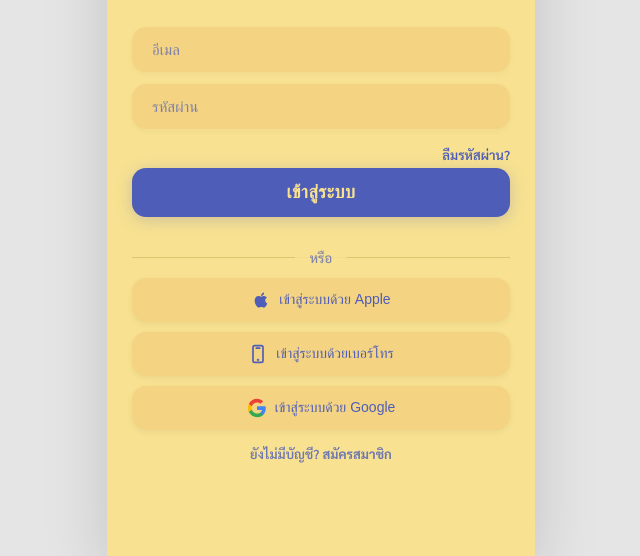
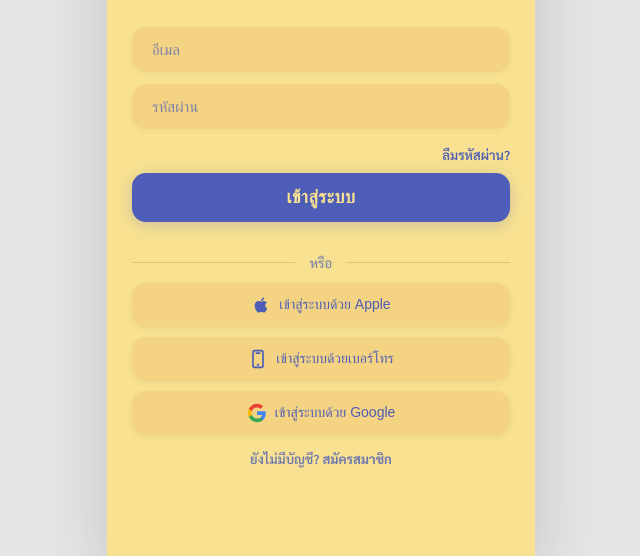
Before and after one commit to Pisol00/yellow-tag, a plain HTML site: page index.html in a window 1280 px wide. Shown: the part 244-800 px from the top of the page, without its empty margins (319-959 px from the left). Drawn offline with Linux system fonts and the light colour scheme.

Commit message:
Update index.html

```diff
--- a/index.html
+++ b/index.html
@@ -31,7 +31,9 @@
                     <input type="password" id="signInPassword" placeholder="รหัสผ่าน">
                 </div>
 
-                <a href="#" class="forgot-password">ลืมรหัสผ่าน?</a>
+                <div style="overflow: hidden; margin-bottom: 5px;">
+                    <a href="#" class="forgot-password">ลืมรหัสผ่าน?</a>
+                </div>
 
                 <button type="submit" class="btn-signin">เข้าสู่ระบบ</button>
 
```
